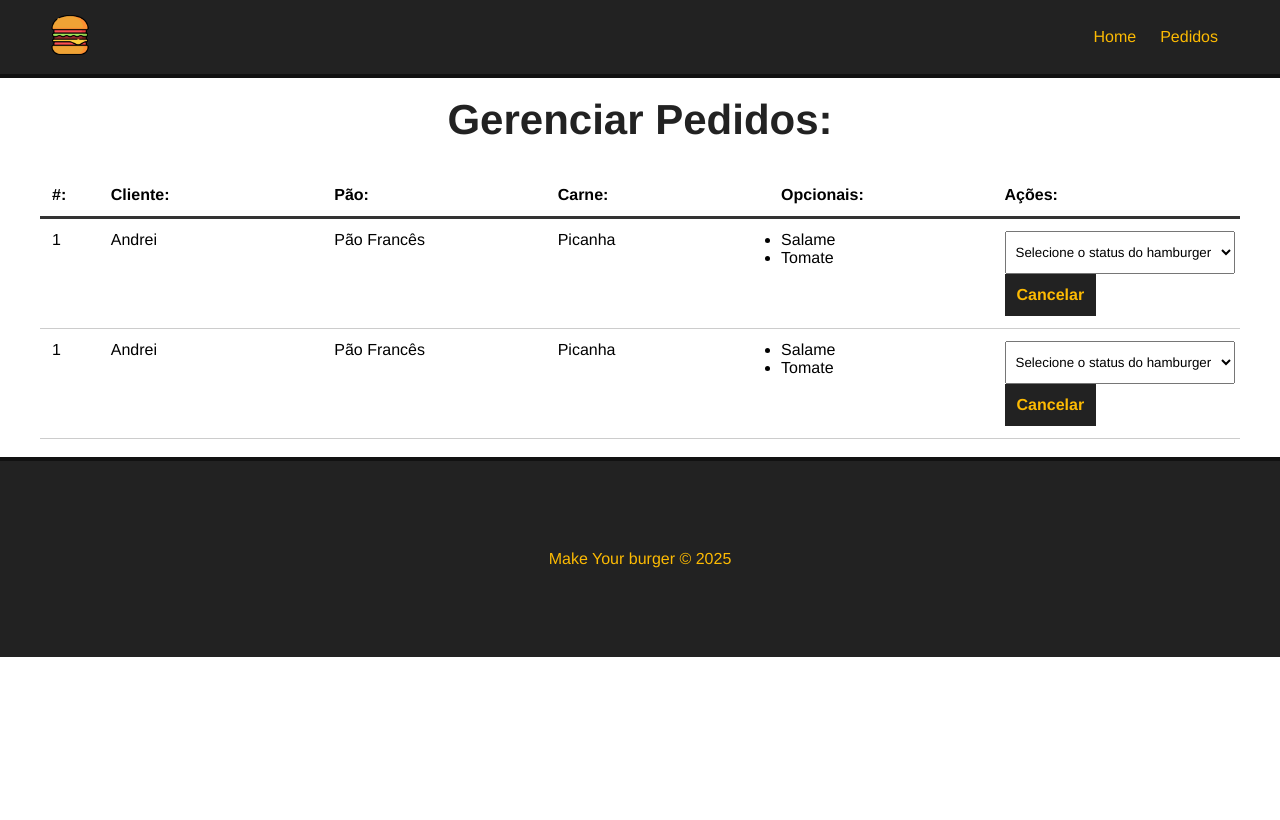
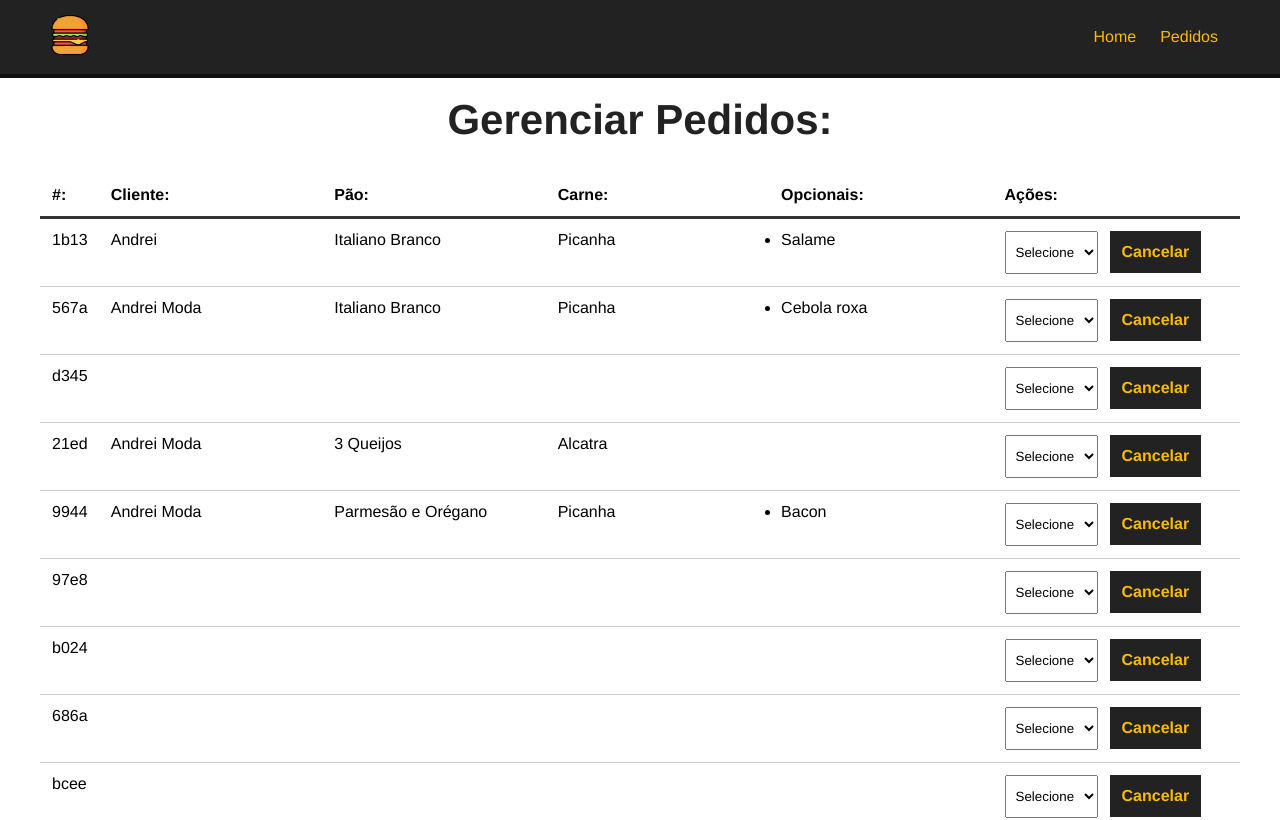
Before and after one commit to andreiMDL/make_your_burguer, a Vue app: page /pedidos in a window 1280 px wide. Shown: the top 820 px of the page. Built offline with nearby package versions, Linux system fonts and the light colour scheme; data requests are answered from the project's data file.

Commit message:
Resgatando pedidos do banco de dados

```diff
--- a/db/db.json
+++ b/db/db.json
@@ -191,7 +191,7 @@
       "status": "Solicitado"
     },
     {
-      "id": 1,
+      "id": "1",
       "nome": null,
       "carne": null,
       "pao": null,
@@ -199,7 +199,7 @@
       "status": "Solicitado"
     },
     {
-      "id": 1,
+      "id": "1",
       "nome": "",
       "carne": "",
       "pao": "",
@@ -455,6 +455,35 @@
       "pao": null,
       "opcionais": [],
       "status": "Solicitado"
+    },
+    {
+      "id": "237b",
+      "nome": "Andrei Moda de Lima",
+      "carne": "Maminha",
+      "pao": "Italiano Branco",
+      "opcionais": [
+        "Bacon"
+      ],
+      "status": "Solicitado"
+    },
+    {
+      "id": "467d",
+      "nome": "Andrei",
+      "carne": "Alcatra",
+      "pao": "Italiano Branco",
+      "opcionais": [],
+      "status": "Solicitado"
+    },
+    {
+      "id": "f4c2",
+      "nome": "Andrei",
+      "carne": "Maminha",
+      "pao": "Integral",
+      "opcionais": [
+        "Bacon",
+        "Salame"
+      ],
+      "status": "Solicitado"
     }
   ]
 }
--- a/package.json
+++ b/package.json
@@ -8,7 +8,10 @@
     "backend": "json-server --watch db/db.json"
   },
   "dependencies": {
+    "@vueuse/motion": "^2.2.6",
     "core-js": "^3.8.3",
+    "cors": "^2.8.5",
+    "express": "^4.21.2",
     "json-server": "^1.0.0-beta.3",
     "vue": "^3.2.13",
     "vue-router": "^4.0.3"
--- a/src/App.vue
+++ b/src/App.vue
@@ -25,6 +25,8 @@ export default{
 </script>
 
 <style>
+
+
   * {
     font-family: Helvetica;
     padding: 0;
--- a/src/components/Banner.vue
+++ b/src/components/Banner.vue
@@ -1,7 +1,7 @@
 <template>
-  <div id="main-banner">
+  <div id="main-banner" >
     <!-- Adicionar animação de transição -->
-    <a @click="scrollToSection" href="#div-pedido">Make Your Burger</a>
+    <a  @click="scrollToForm" href="#div-pedido">Make Your Burger</a>
   </div>
 </template>
 
@@ -40,17 +40,19 @@ export default {
   border-radius: 25px;
   border: 3px solid #fcba03;
   margin-top: -100px;
-  color: #fff;
+  color: #ffffff;
   text-align: center;
-  color: #fcba03;
   font-size: 60px;
   background-color: #3d360150;
   padding: 20px 40px;
   transition: .5s;
+  scroll-behavior: smooth;
 }
 
 #main-banner a:hover {
-  color: #ffffff;
+
+
+  color: #fcba03;
   background-color: #15130e;
 }
 
--- a/src/components/BurgerForm.vue
+++ b/src/components/BurgerForm.vue
@@ -3,7 +3,7 @@
          <!-- Adicionar verificação de campos obrigatórios -->
         <Message :msg="msg" :v-show="msg" :v-html="msg"/>
         <form id="burger-form" @submit="createburger">
-            <div class="input-container">
+            <div class="input-container" >
                 <label for="nome">Nome do cliente</label>
                 <input type="text" id="nome" name="nome" v-model="nome" placeholder="Digite o seu nome">
             </div>
@@ -92,7 +92,7 @@ export default {
 
             const res = await req.json();
 
-            console.log(res);
+
 
             this.msg = `Pedido realizado com sucesso! Código: ${res.id}`;
 
--- a/src/components/Dashboard.vue
+++ b/src/components/Dashboard.vue
@@ -1,5 +1,5 @@
 <template>
-    <div id="burger-table">
+    <div id="burger-table" v-if="burgers">
         <div>
             <div id="burger-table-heading">
                 <div class="order-id">#:</div>
@@ -11,56 +11,64 @@
             </div>
         </div>
         <div id="burger-table-rows">
-            <div id="burger-table-row">
-                <div class="order-number">1</div>
-                <div>Andrei</div>
-                <div>Pão Francês</div>
-                <div>Picanha</div>
+            <div id="burger-table-row" v-for="burger in burgers" :key="burger.id">
+                <div class="order-number">{{ burger.id }}</div>
+                <div>{{ burger.nome }}</div>
+                <div>{{ burger.pao }}</div>
+                <div>{{ burger.carne }}</div>
                 <div>
                     <ul>
-                        <li>Salame</li>
-                        <li>Tomate</li>
+                        <li v-for="(opcional, index) in burger.opcionais" :key="index">{{ opcional }}</li>
                     </ul>
                 </div>
                 <div>
-                    <select name="status" id="">
-                        <option value="">Selecione o status do hamburger</option>
+                    <select name="status" class="status">
+                        <option value="">Selecione</option>
                     </select>
                     <button class="delete-btn">Cancelar</button>
                 </div>
             </div>
-            <div id="burger-table-row">
-                <div class="order-number">1</div>
-                <div>Andrei</div>
-                <div>Pão Francês</div>
-                <div>Picanha</div>
-                <div>
-                    <ul>
-                        <li>Salame</li>
-                        <li>Tomate</li>
-                    </ul>
-                </div>
-                <div>
-                    <select name="status" id="">
-                        <option value="">Selecione o status do hamburger</option>
-                    </select>
-                    <button class="delete-btn">Cancelar</button>
-                </div>
-            </div>
+
         </div>
+    </div>
+    <div v-else>
+        <h2>Não há pedidos no momento.</h2>
     </div>
 </template>
 
 <script>
 export default {
-    name: "Dashboard"
+    name: "Dashboard",
+    data () {
+        return{
+            burgers: [],
+            burger_id: [],
+            status: []
+
+        }
+    },
+    methods: {
+
+        async getPedidos() {
+            const req = await fetch('http://localhost:3000/burgers');
+            const data = await req.json();
+            this.burgers = data;
+
+
+        },
+
+
+    },
+    mounted() {
+            this.getPedidos()
+        },
 }
 </script>
 
 <style scoped>
 #burger-table {
     max-width: 1200px;
-    margin:  auto;
+    margin: 0 auto;
 
 }
 
@@ -112,6 +120,11 @@ select  {
     transition: .5s;
 }
 
+.delete-btn:hover {
+    background-color: transparent;
+    color: #222;
+  }
+
 
 
 </style>
--- a/src/main.js
+++ b/src/main.js
@@ -1,4 +1,5 @@
 import { createApp } from 'vue'
+import { MotionPlugin } from '@vueuse/motion'
 import App from './App.vue'
 import router from './router'
 
--- a/src/views/Pedidos.vue
+++ b/src/views/Pedidos.vue
@@ -1,7 +1,9 @@
 <template>
-  <div class="main-container">
-    <h1>Gerenciar Pedidos:</h1>
-    <Dashboard />
+  <div>
+    <div class="main-container">
+      <h1>Gerenciar Pedidos:</h1>
+      <Dashboard />
+    </div>
   </div>
 </template>
 
```
Also changed, not shown: 1 other file (tests, documents, lock files or other folders).
